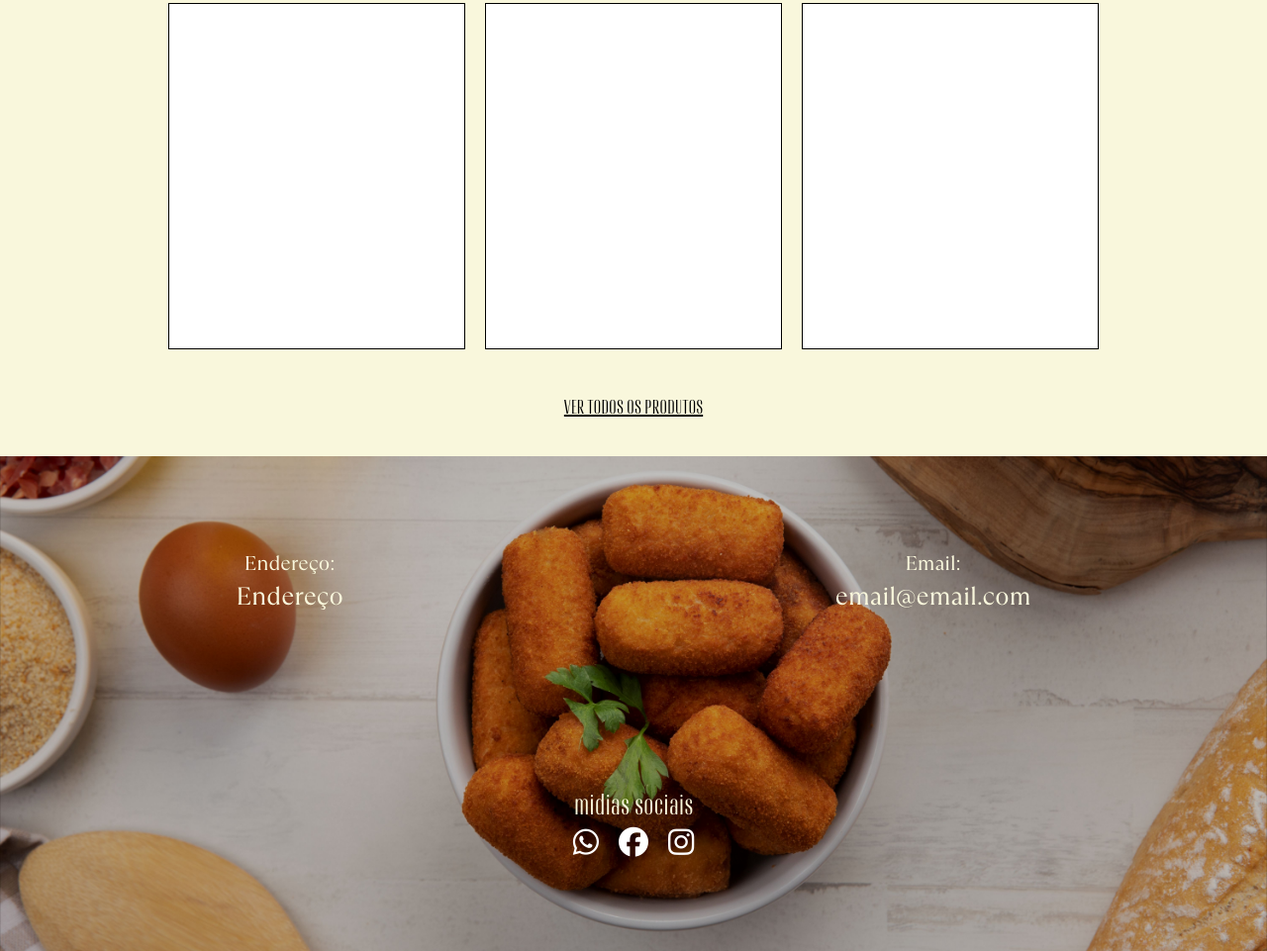
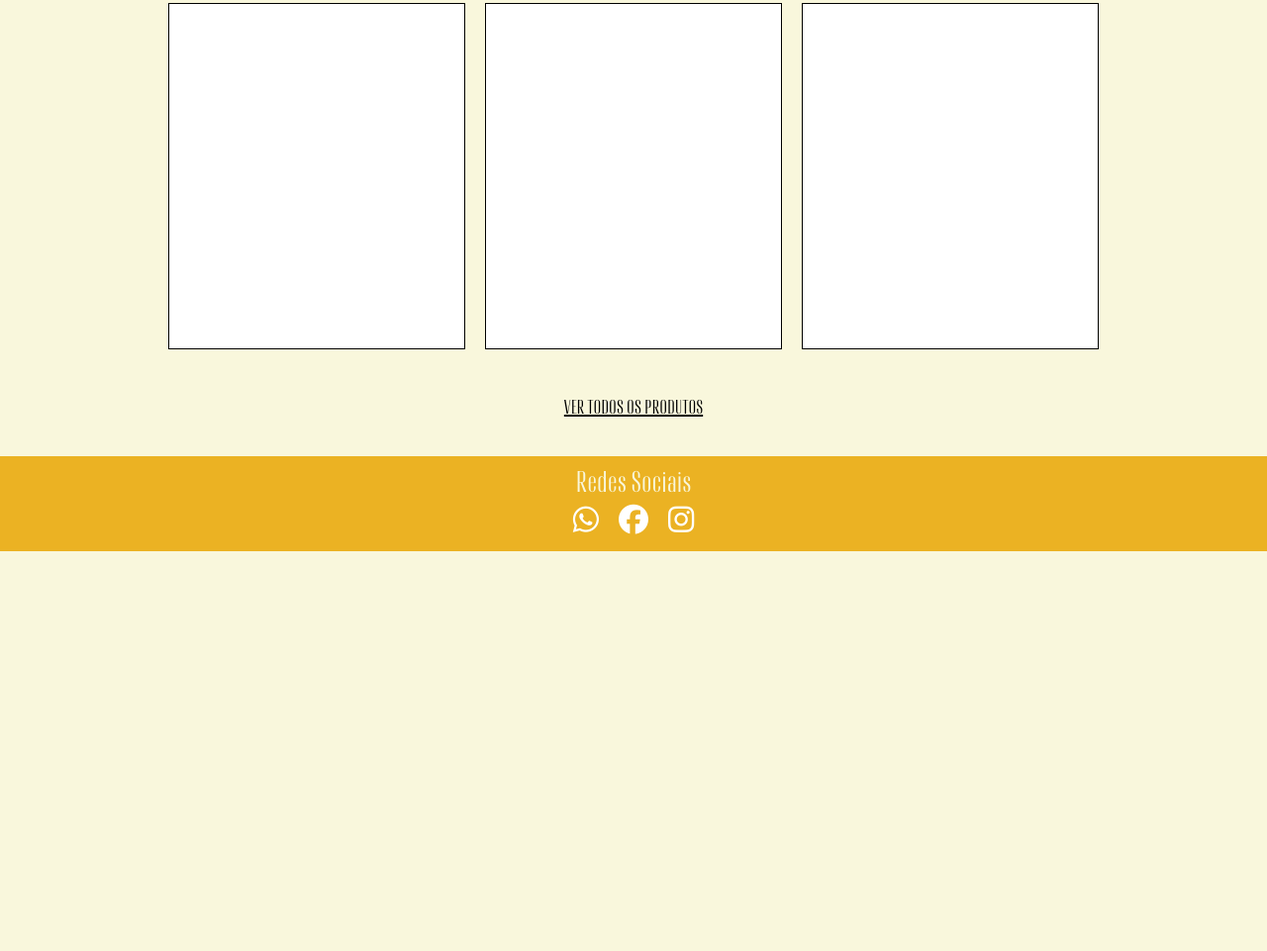
Before and after one commit to MosaicSistemas/frontend, a plain HTML site: page index.html in a window 1280 px wide. Shown: the part 622-1583 px from the top of the page at 99% size. After the commit the page ends 1179 px from the top, so only its background shows below. Drawn offline with Linux system fonts and the light colour scheme.

Commit message:
mudanças no rodape

```diff
--- a/index.html
+++ b/index.html
@@ -36,25 +36,12 @@
 </main>
 
 <footer>
-  <div id="dados">
-    <div>
-      <span>Endereço:</span> <br>
-      Endereço
-    </div>
-    <div>
-      <span>Email:</span> <br>
-      email@email.com
-    </div>
+  Redes Sociais
+  <div>
+    <a href="https://api.whatsapp.com/send?phone=5522999610919&text=Gostaria%20de%20saber,%20quais%20sabores%20de%20salgado%20disponivel." target="_blank"><i class="fab fa-whatsapp"></i></a>
+    <a href=""><i class="fab fa-facebook"></i></a>
+    <a href="https://www.instagram.com/salgadinhos_da_bru/" target="_blank"><i class="fab fa-instagram"></i></a>
   </div>
-  <div id="midia">
-    midias sociais
-    <div>
-      <a href="https://api.whatsapp.com/send?phone=5522999610919" target="_blank"><i class="fab fa-whatsapp"></i></a>
-      <a href=""><i class="fab fa-facebook"></i></a>
-      <a href="https://www.instagram.com/salgadinhos_da_bru/" target="_blank"><i class="fab fa-instagram"></i></a>
-    </div>
-  </div>
-
 </footer>
 
 </body>
--- a/style.css
+++ b/style.css
@@ -105,43 +105,17 @@ main p span {
 }
 
 footer {
-    background-image: url('images/rodape.jpg');
-    background-size: cover;
-    background-repeat: no-repeat;
-    background-position: center;
+    background-color: #ebb223;
     color: #f9f7dc;
     display: flex;
     flex-direction: column;
     justify-content: space-around;
     text-align: center;
-    height: 500px;
-}
-footer > span {
-    font-size: 40px;
-    font-family: "grotesk";
-}
-@media (max-width: 500px) {
-    footer > span {
-        display: none;
-    }
-}
-
-#dados {
-    display: flex;
-    justify-content: space-around;
-    flex-wrap: wrap;
-    font-size: 25px;
-    gap: 20px;
-}
-#dados span {
-    font-size: 20px;
-}
-
-#midia {
     font-size: 30px;
     font-family: "grotesk";
+    padding: 10px;
 }
-#midia div {
+footer div {
     display: flex;
     justify-content: center;
     gap: 20px;
```
Also changed, not shown: images/rodape-teste.jpg (added).
